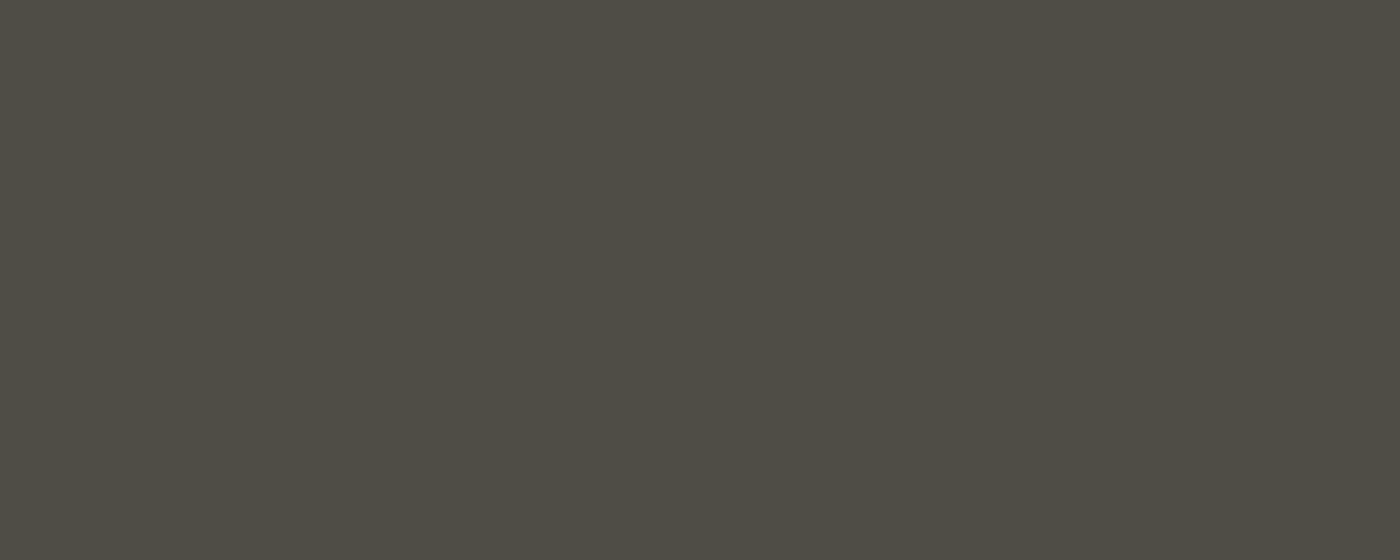
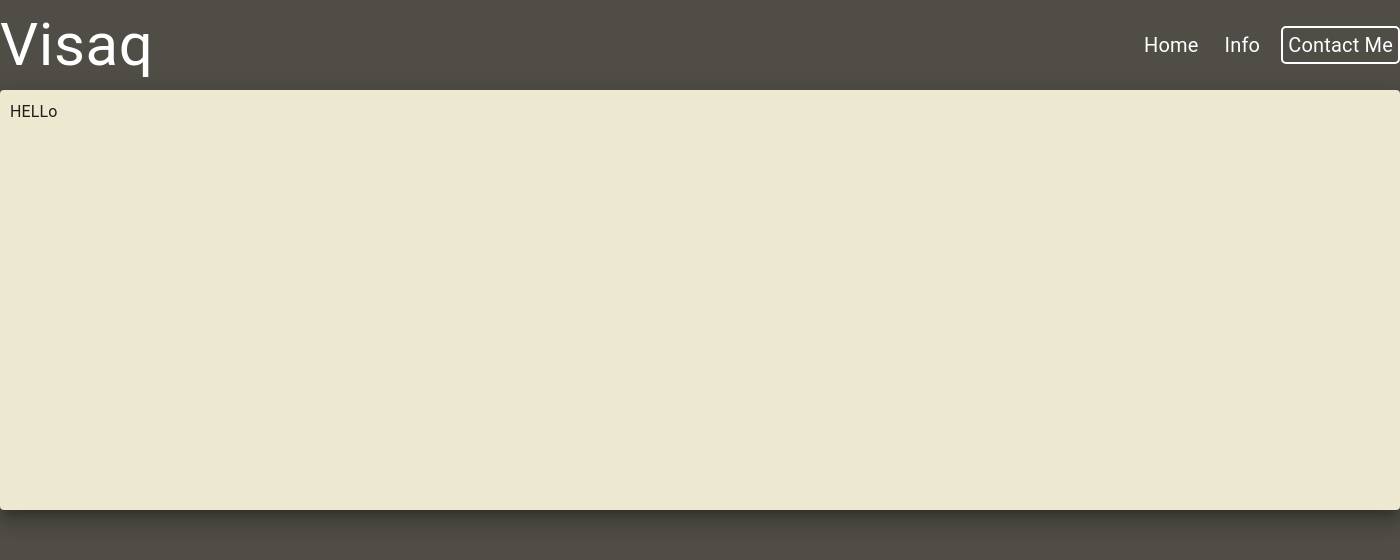
Before and after one commit to visaq-bt/fe, a React (Create React App) app: page /info in a window 1280 px wide. Before the commit this address had no page. Shown: the top 560 px of the page, 1400 px wide, since content can reach past the window. Built offline with nearby package versions, Linux system fonts and the light colour scheme.

Commit message:
removing stuff

```diff
--- a/src/App.js
+++ b/src/App.js
@@ -1,12 +1,18 @@
 import { Routes, Route, BrowserRouter } from "react-router-dom";
+import "./App.css";
+
 import Layout from "./components/Layout.jsx";
-import "./App.css";
+import Home from "./pages/Home.jsx";
+import Info from "./pages/Info.jsx";
 
 export default function App() {
   return (
     <BrowserRouter>
       <Routes>
-        <Route path="/" element={<Layout />} />
+        <Route path="/" element={<Layout />}>
+          <Route index element={<Home />} />
+          <Route path="info" element={<Info />} />
+        </Route>
       </Routes>
     </BrowserRouter>
   );
--- a/src/components/Info.jsx
+++ b/src/components/Info.jsx
@@ -1,12 +1,10 @@
-import { useState, useEffect } from "react";
+import { useState } from "react";
 
 import SwapHorizIcon from "@mui/icons-material/SwapHoriz";
 import Divider from "@mui/material/Divider";
 
 import Paper from "@mui/material/Paper";
-import Button from "@mui/material/Button";
 import Stack from "@mui/material/Stack";
-import Box from "@mui/material/Box";
 import Typography from "@mui/material/Typography";
 
 export default function Info({ records }) {
@@ -32,7 +30,6 @@ export default function Info({ records }) {
     try {
       const last_i = record.a.length - 1;
       return record[e][last_i];
-      return 33;
     } catch (error) {
       return -1;
     }
@@ -76,10 +73,6 @@ export default function Info({ records }) {
 
 const container = {
   width: 0.25,
-  backgroundColor: "#656d78",
   backgroundColor: "#ede8d0",
-
   p: "10px",
 };
-
-const btn = {};
--- a/src/components/Layout.jsx
+++ b/src/components/Layout.jsx
@@ -1,83 +1,35 @@
-import axios from "axios";
-import { useState, useEffect } from "react";
+import { Outlet, Link } from "react-router-dom";
 
-import { get_dates } from "../helper.js";
-import Top from "./Top.jsx";
-import Timeline from "./Timeline.jsx";
-import LineChart from "./LineChart.jsx";
-import Info from "./Info.jsx";
-
-import Paper from "@mui/material/Paper";
-import Box from "@mui/material/Box";
-import Button from "@mui/material/Button";
 import Stack from "@mui/material/Stack";
 import Typography from "@mui/material/Typography";
 
 export default function Layout() {
-  const [dates, set_dates] = useState([]);
-  const [records, set_records] = useState({ 0: null, 1: null });
-  const [loading, set_loading] = useState(true);
-  const [abcd, set_abcd] = useState({ a: true, b: true, c: true, d: true });
-
-  useEffect(() => {
-    document.title = "Visaq";
-
-    axios
-      .get(`${process.env.REACT_APP_BE_URL}/origin/Paris`)
-      .then((data) => {
-        const today = new Date();
-        const updated =
-          data.data.a.length ===
-          get_dates(new Date(today.getFullYear(), 0, 1), today).length;
-
-        set_records({ ...records, [0]: data.data });
-        set_loading(false);
-      })
-      .catch((err) => {
-        console.log(err);
-        set_loading(true);
-      });
-  }, []);
-
   return (
     <Stack sx={container}>
       <Stack direction="row" justifyContent="space-between" alignItems="center">
         <Typography sx={title}>Visaq</Typography>
-        <Typography
-          sx={contact}
-          onClick={() =>
-            window.open(
-              "https://www.linkedin.com/in/brian-tran-b33t34/",
-              "_blank"
-            )
-          }
-        >
-          Contact Me
-        </Typography>
+
+        <Stack direction="row" alignItems="center" spacing={2}>
+          <Link to="/" style={{ textDecoration: "none" }}>
+            <Typography sx={nav}>Home</Typography>
+          </Link>
+
+          <Link to="/info" style={{ textDecoration: "none" }}>
+            <Typography sx={nav}>Info</Typography>
+          </Link>
+
+          <Link
+            to="https://www.linkedin.com/in/brian-tran-b33t34/"
+            target="_blank"
+            rel="noopener noreferrer"
+            style={{ textDecoration: "none" }}
+          >
+            <Typography sx={contact}>Contact Me</Typography>
+          </Link>
+        </Stack>
       </Stack>
 
-      {loading ? (
-        <Typography color="white">loading...</Typography>
-      ) : (
-        <Stack spacing={2}>
-          <Top records={records} set_records={set_records} />
-
-          <Stack sx={content} direction="row" spacing={2}>
-            <Paper elevation={12} sx={left}>
-              <Stack sx={{ height: 1 }} justifyContent="space-between">
-                <Timeline
-                  abcd={abcd}
-                  set_abcd={set_abcd}
-                  set_dates={set_dates}
-                />
-                <LineChart abcd={abcd} dates={dates} records={records} />
-              </Stack>
-            </Paper>
-
-            <Info records={records} />
-          </Stack>
-        </Stack>
-      )}
+      <Outlet />
     </Stack>
   );
 }
@@ -88,20 +40,16 @@ const container = {
   m: "auto",
 };
 
-const content = {
-  width: 1,
-  height: 560,
-};
-
-const left = {
-  width: 0.75,
-  padding: "10px",
-  backgroundColor: "#ede8d0",
-};
-
 const title = {
   color: "white",
   fontSize: 60,
+};
+
+const nav = {
+  color: "white",
+  fontSize: 20,
+  px: "5px",
+  py: "2px",
 };
 
 const contact = {
--- a/src/components/LineChart.jsx
+++ b/src/components/LineChart.jsx
@@ -1,5 +1,3 @@
-import { useState, useEffect } from "react";
-
 import Chart from "chart.js/auto";
 import { Line } from "react-chartjs-2";
 
--- a/src/components/Timeline.jsx
+++ b/src/components/Timeline.jsx
@@ -1,7 +1,6 @@
 import { useState, useEffect } from "react";
 import { get_dates } from "../helper.js";
 
-import Button from "@mui/material/Button";
 import Stack from "@mui/material/Stack";
 import Popover from "@mui/material/Popover";
 import Typography from "@mui/material/Typography";
@@ -49,6 +48,9 @@ export default function Timeline({ set_dates, abcd, set_abcd }) {
 
       case "ytd":
         start = new Date(start.getFullYear(), 0, 1);
+        break;
+
+      default:
         break;
     }
     set_dates(get_dates(start, new Date()));
@@ -111,10 +113,7 @@ export default function Timeline({ set_dates, abcd, set_abcd }) {
   );
 }
 
-const button = { backgroundColor: "", color: "black" };
-const container = {
-  width: 1,
-};
+const container = { width: 1 };
 
 const color = {
   a: "#e9573f",
--- a/src/components/Top.jsx
+++ b/src/components/Top.jsx
@@ -2,16 +2,13 @@ import { useState, useEffect } from "react";
 import axios from "axios";
 
 import Paper from "@mui/material/Paper";
-import Button from "@mui/material/Button";
 import Stack from "@mui/material/Stack";
-import Box from "@mui/material/Box";
 
 import Select from "@mui/material/Select";
 
-import TextField from "@mui/material/TextField";
 import MenuItem from "@mui/material/MenuItem";
 
-import { get_dates } from "../helper.js";
+// import { get_dates } from "../helper.js";
 
 export default function Top({ records, set_records }) {
   const [origins, set_origins] = useState(["Paris"]);
@@ -24,10 +21,10 @@ export default function Top({ records, set_records }) {
       axios
         .get(`${process.env.REACT_APP_BE_URL}/origin/${origin}`)
         .then((data) => {
-          const today = new Date();
-          const updated =
-            data.data.a.length ===
-            get_dates(new Date(today.getFullYear(), 0, 1), today).length;
+          // const today = new Date();
+          // const updated =
+          //   data.data.a.length ===
+          //   get_dates(new Date(today.getFullYear(), 0, 1), today).length;
 
           set_records({ ...records, [i]: data.data });
         })
@@ -130,7 +127,6 @@ const bottom = {
   height: 20,
   width: 200,
 };
-const btn = {};
 
 const SORTBYS = [
   "high to low volatility",
--- a/src/pages/Home.jsx
+++ b/src/pages/Home.jsx
@@ -1,3 +1,75 @@
+import axios from "axios";
+import { useState, useEffect } from "react";
+
+// import { get_dates } from "../helper.js";
+import Top from "../components/Top.jsx";
+import Timeline from "../components/Timeline.jsx";
+import LineChart from "../components/LineChart.jsx";
+import Info from "../components/Info.jsx";
+
+import Paper from "@mui/material/Paper";
+import Stack from "@mui/material/Stack";
+import Typography from "@mui/material/Typography";
+
 export default function Home() {
-  return <h1>404</h1>;
+  const [dates, set_dates] = useState([]);
+  const [records, set_records] = useState({ 0: null, 1: null });
+  const [loading, set_loading] = useState(true);
+  const [abcd, set_abcd] = useState({ a: true, b: true, c: true, d: true });
+
+  useEffect(() => {
+    axios
+      .get(`${process.env.REACT_APP_BE_URL}/origin/Paris`)
+      .then((data) => {
+        // const today = new Date();
+        // const updated =
+        //   data.data.a.length ===
+        //   get_dates(new Date(today.getFullYear(), 0, 1), today).length;
+
+        set_records({ ...records, 0: data.data });
+        set_loading(false);
+      })
+      .catch((err) => {
+        console.log(err);
+        set_loading(true);
+      });
+  }, []);
+
+  return (
+    <>
+      {loading ? (
+        <Typography color="white">loading...</Typography>
+      ) : (
+        <Stack spacing={2}>
+          <Top records={records} set_records={set_records} />
+
+          <Stack sx={content} direction="row" spacing={2}>
+            <Paper elevation={12} sx={left}>
+              <Stack sx={{ height: 1 }} justifyContent="space-between">
+                <Timeline
+                  abcd={abcd}
+                  set_abcd={set_abcd}
+                  set_dates={set_dates}
+                />
+                <LineChart abcd={abcd} dates={dates} records={records} />
+              </Stack>
+            </Paper>
+
+            <Info records={records} />
+          </Stack>
+        </Stack>
+      )}
+    </>
+  );
 }
+
+const content = {
+  width: 1,
+  height: 560,
+};
+
+const left = {
+  width: 0.75,
+  padding: "10px",
+  backgroundColor: "#ede8d0",
+};
--- /dev/null
+++ b/src/pages/Info.jsx
@@ -0,0 +1,21 @@
+import Paper from "@mui/material/Paper";
+import Box from "@mui/material/Box";
+import Button from "@mui/material/Button";
+import Stack from "@mui/material/Stack";
+import Typography from "@mui/material/Typography";
+
+export default function Info() {
+  return (
+    <Paper sx={container} elevation={12}>
+      <Typography>HELLo</Typography>
+    </Paper>
+  );
+}
+
+const container = {
+  width: "1380px",
+  height: "400px",
+  mx: "auto",
+  p: "10px",
+  backgroundColor: "#ede8d0",
+};
```
